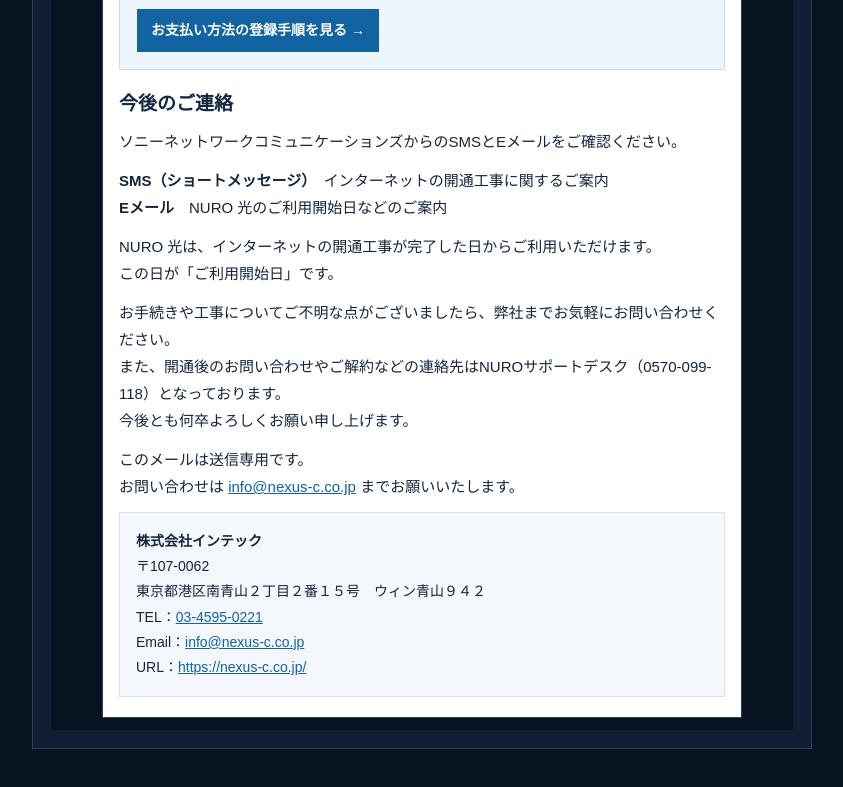
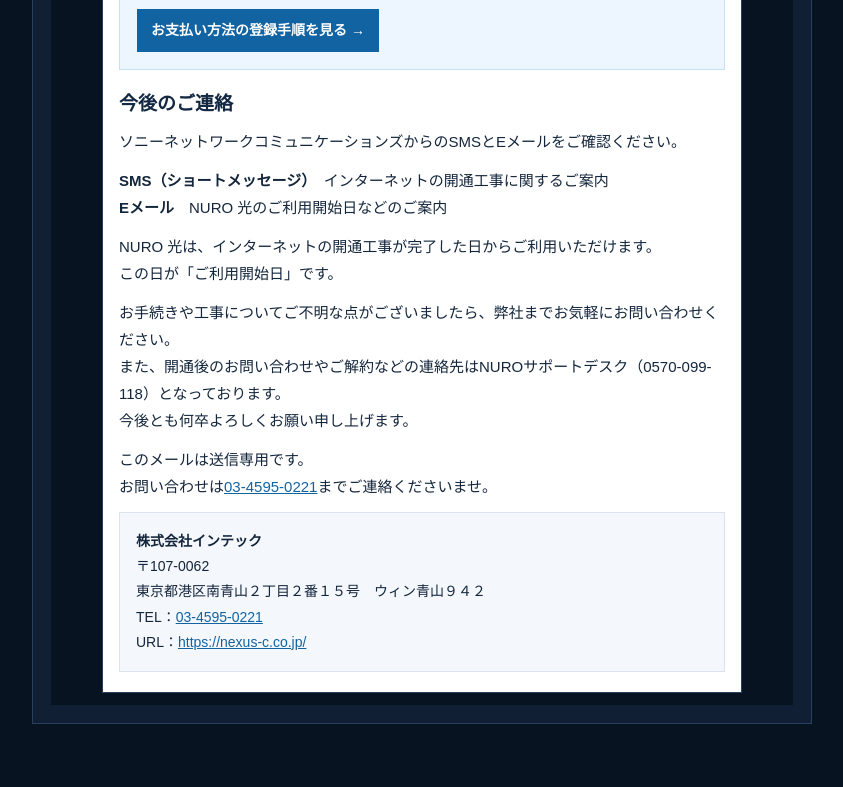
Before and after one commit to intech-ukigai/thankyoumail, a plain HTML site: page index.html in a window 1280 px wide. Shown: the part 1185-1972 px from the top of the page, without its empty margins (388-1231 px from the left). Drawn offline with Linux system fonts and the light colour scheme.

Commit message:
Fix email signature formatting in index.html

```diff
--- a/index.html
+++ b/index.html
@@ -93,10 +93,10 @@ function render() {
       (portability ? '<br><strong>Eメール</strong>　現在の電話番号をNURO 光 でんわへ引き継ぐ工事日のご案内' : '')) +
     paragraph('NURO 光は、インターネットの開通工事が完了した日からご利用いただけます。<br>この日が「ご利用開始日」です。');
   const signature = '<table role="presentation" width="100%" cellspacing="0" cellpadding="0"><tr><td bgcolor="#f4f7fb" style="border:1px solid #dbe4ee;padding:16px;font-size:14px;line-height:1.8"><strong>株式会社インテック</strong><br>〒107-0062<br>東京都港区南青山２丁目２番１５号　ウィン青山９４２<br>TEL：' + link('tel:0345950221','03-4595-0221') +
-    '<br>Email：' + link('mailto:info@nexus-c.co.jp','info@nexus-c.co.jp') + '<br>URL：' + link('https://nexus-c.co.jp/','https://nexus-c.co.jp/') + '</td></tr></table>';
+    '<br>URL：' + link('https://nexus-c.co.jp/','https://nexus-c.co.jp/') + '</td></tr></table>';
   preview.innerHTML = '<table role="presentation" width="100%" cellspacing="0" cellpadding="0" style="max-width:640px;margin:auto;border:1px solid #29415d;font-family:Arial,Meiryo,sans-serif;color:#14263c"><tr><td bgcolor="#081321" style="padding:0"><img src="' + embeddedBanner + '" width="640" alt="株式会社インテック｜NURO 光のお申し込みありがとうございます" style="display:block;width:100%;max-width:640px;height:auto;border:0"></td></tr><tr><td bgcolor="#081321" style="background-color:#081321;padding:4px 24px 24px;border-bottom:4px solid #269df0;color:#fff">' +
     '<div style="padding:20px 0 4px;color:#fff">' + paragraph(salutation) + paragraph('このたびは、株式会社インテックを通じてNURO 光をお申し込みいただき、誠にありがとうございます。' + offer) + '</div></td></tr><tr><td bgcolor="#ffffff" style="padding:20px 16px;color:#14263c">' +
-    payment + notices + benefits + paragraph('お手続きや工事についてご不明な点がございましたら、弊社までお気軽にお問い合わせください。<br>また、開通後のお問い合わせやご解約などの連絡先はNUROサポートデスク（0570-099-118）となっております。<br>今後とも何卒よろしくお願い申し上げます。') + paragraph('このメールは送信専用です。<br>お問い合わせは ' + link('mailto:info@nexus-c.co.jp', 'info@nexus-c.co.jp') + ' までお願いいたします。') + signature + '</td></tr></table>';
+    payment + notices + benefits + paragraph('お手続きや工事についてご不明な点がございましたら、弊社までお気軽にお問い合わせください。<br>また、開通後のお問い合わせやご解約などの連絡先はNUROサポートデスク（0570-099-118）となっております。<br>今後とも何卒よろしくお願い申し上げます。') + paragraph('このメールは送信専用です。<br>お問い合わせは' + link('tel:0345950221', '03-4595-0221') + 'までご連絡くださいませ。') + signature + '</td></tr></table>';
   const incomplete = !name || !selected;
   get('copy-body').disabled = incomplete;
   get('copy-text').disabled = incomplete;
```
